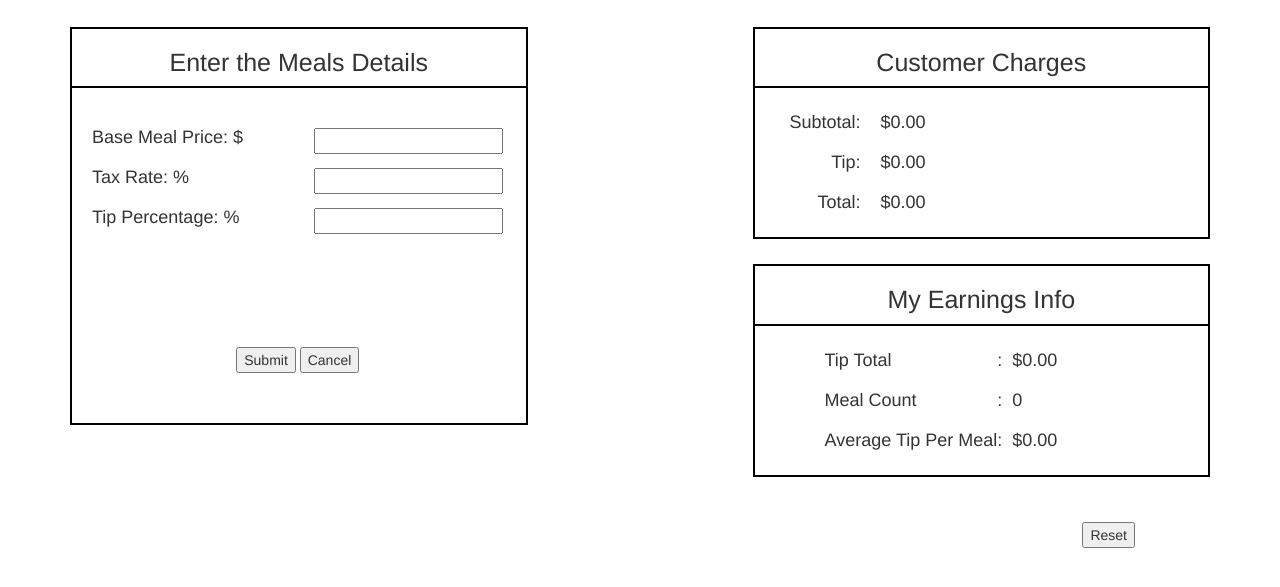
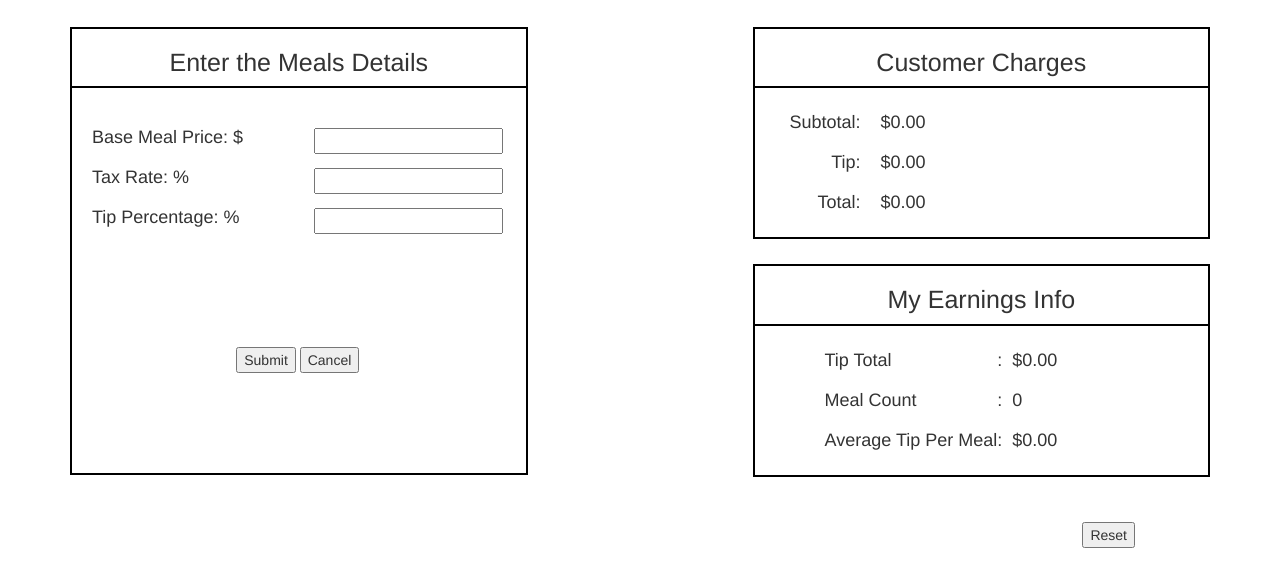
Before and after one commit to blakel11/waitstaff-calculator, a plain HTML site: page index.html in a window 1280 px wide. Shown: the part 73-660 px from the top of the page. Drawn offline with Linux system fonts and the light colour scheme; some packages are replaced by stand-ins of ours.

Commit message:
style updates

```diff
--- a/css/main.scss
+++ b/css/main.scss
@@ -20,7 +20,7 @@ h2 {
 	}
 
 	.row {
-		padding: 30px 0px 20px;
+		padding: 30px 0px 70px;
 	}
 }
 
```
Also changed, not shown: css/main.css.
